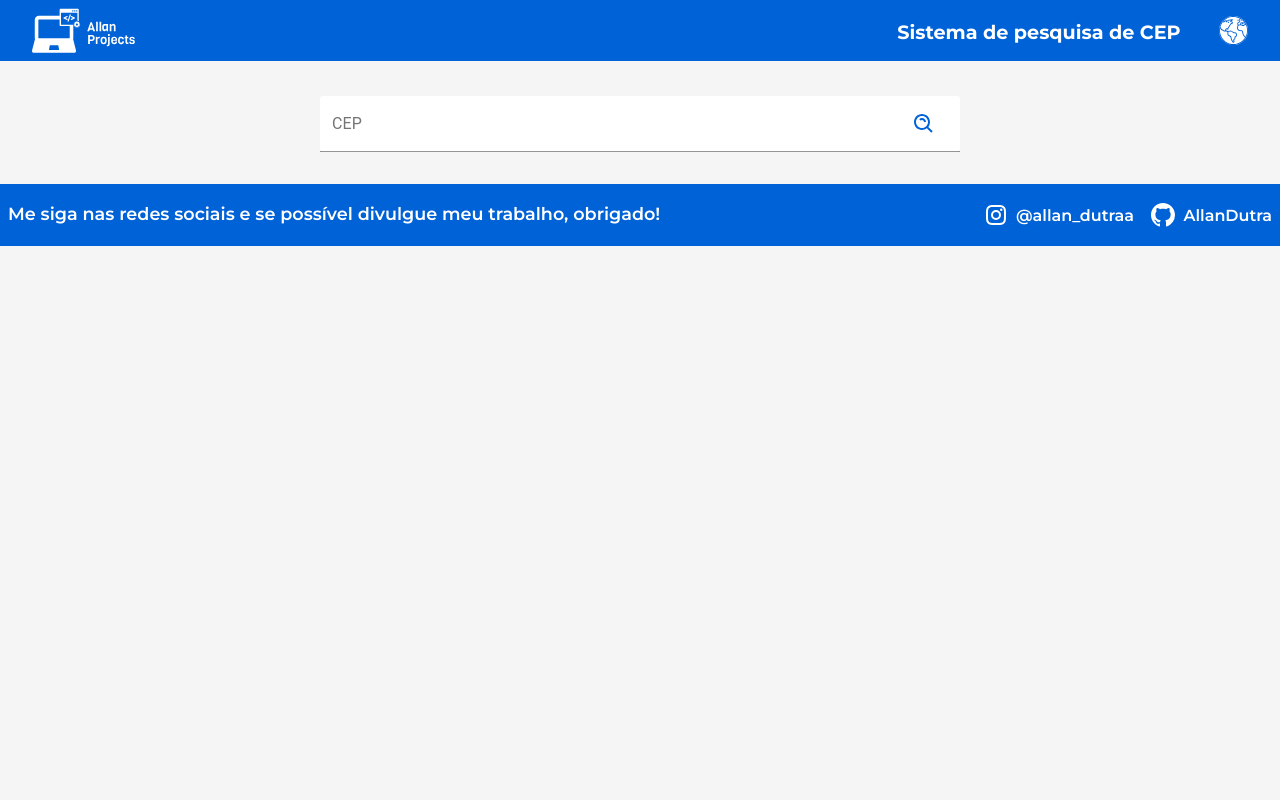
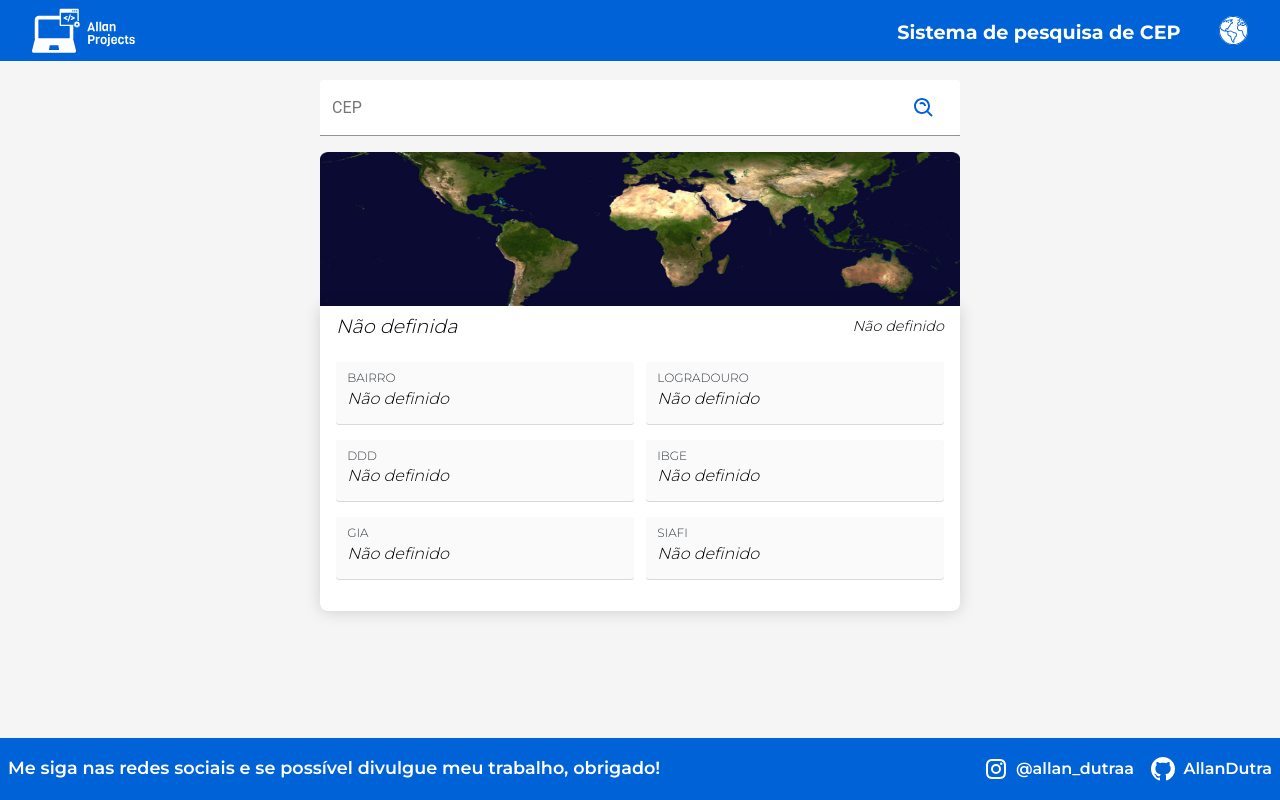
Before and after one commit to AllanDutra/CepSearch, a React (Create React App) app: page / in a window 1280 px wide. Built offline with nearby package versions, Linux system fonts and the light colour scheme.

Commit message:
Finalizar ajuste de tela para telas maiores

```diff
--- a/src/App.jsx
+++ b/src/App.jsx
@@ -9,6 +9,7 @@ import SocialMedia from "./components/SocialMedia";
 import fundoAzul from './img/FundoAzul.svg';
 import logoAllanProjects from './img/LogoAllanProjects.svg';
 import iconEarth from './img/IconEarth.svg';
+import imgTerra from './img/img1.jpg';
 
 // material-ui
 import {createTheme, IconButton, TextField, ThemeProvider} from '@material-ui/core';
@@ -152,6 +153,58 @@ function App() {
                 />
               </span>
 
+              <div className="containerShow">
+
+                <img src={imgTerra} alt="terra" width="100%" height="170em" />
+
+                <div className="cardsFull">
+
+                  <span className="topCardsFull">
+                    <span className="titleTopCard">
+                      {objShow.localidade ? objShow.localidade + " - " + objShow.uf : <em>Não definida</em>}
+                    </span>
+                    <span style={{fontSize:'0.9em'}}>
+                      {objShow.cep ? objShow.cep : <em>Não definido</em>}
+                    </span>
+                  </span>
+
+                  <div className="informationsCardFull">
+                    <Information
+                    title="bairro"
+                    value={objShow.bairro ? objShow.bairro : <em>Não definido</em>}
+                    id="infoFull"
+                    />
+                    <Information
+                    title="logradouro"
+                    value={objShow.logradouro ? objShow.logradouro : <em>Não definido</em>}
+                    id="infoFull"
+                    />
+                    <Information
+                    title="ddd"
+                    value={objShow.ddd ? objShow.ddd : <em>Não definido</em>}
+                    id="infoFull"
+                    />
+                    <Information
+                    title="ibge"
+                    value={objShow.ibge ? objShow.ibge : <em>Não definido</em>}
+                    id="infoFull"
+                    />
+                    <Information
+                    title="gia"
+                    value={objShow.gia ? objShow.gia : <em>Não definido</em>}
+                    id="infoFull"
+                    />
+                    <Information
+                    title="siafi"
+                    value={objShow.siafi ? objShow.siafi : <em>Não definido</em>}
+                    id="infoFull"
+                    />
+                  </div>
+
+                </div>
+
+              </div>
+
             </div>
 
             <div className="footPage">
--- a/src/components/Information.jsx
+++ b/src/components/Information.jsx
@@ -2,7 +2,7 @@ import React from "react";
 
 const Information = (props) => {
     return (
-        <div className="cardInfo">
+        <div className="cardInfo" id={props.id}>
             <span className="titleInfo">
                 {props.title}
             </span>
--- a/src/index.css
+++ b/src/index.css
@@ -58,6 +58,10 @@ img{
 .contentPage{
   width: 100%;
   position: absolute;
+  display: flex;
+  flex-direction: column;
+  justify-content: space-between;
+  height: 90vh;
   top: 7.5em;
 }
 
@@ -125,6 +129,9 @@ img{
 .earth2{
   display: none;
 }
+.containerShow{
+  display: none;
+}
 
 /* SMALL DEVICES - TABLETS */
 @media screen and (min-width:720px) {
@@ -165,15 +172,52 @@ img{
     display: flex;
     margin: 0;
   }
+  .containerShow{
+    width: 40em;
+    display: flex;
+    flex-direction: column;
+    margin-top: 1em;
+  }
   .contentPage{
-    top: 6em;
+    top: 5em;
   }
   .cardsPage{
     display: flex;
-    justify-content: center;
+    flex-direction: column;
+    align-items: center;
   }
   .cards{
     display: none;
+  }
+  .cardsFull{
+    width: 100%;
+    margin-top: -1em;
+    padding: 0.5em 1em 2em 1em;
+    background-color: white;
+    border-radius: 0em 0em 0.5em 0.5em;
+    box-shadow: 0px 1px 15.5px rgba(0, 0, 0, 0.15);
+  }
+  .topCardsFull{
+    display: flex;
+    justify-content: space-between;
+    align-items: center;
+    padding-bottom: 0.5em;
+  }
+  .titleTopCard{
+    font-weight: 700;
+    font-size: 1.2em;
+  }
+  .informationsCardFull{
+    display: flex;
+    flex-wrap: wrap;
+    justify-content: space-between;
+  }
+  #infoFull{
+    background-color: #FAFAFA;
+    width: 49%;
+  }
+  .footPage{
+    margin-top: 1em;
   }
 }
 
@@ -188,5 +232,5 @@ img{
   }
   .msgFoot{
       display: block;
-    }
+  }
 }
```
Also changed, not shown: src/img/img1.jpg (added).
